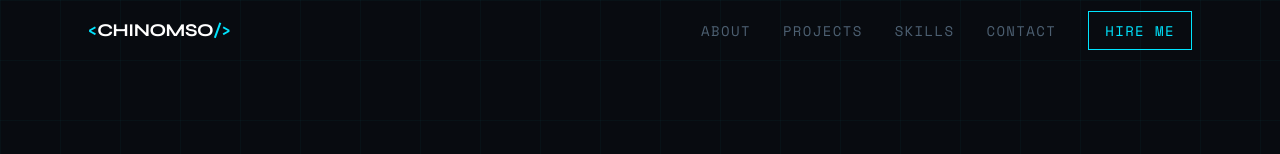
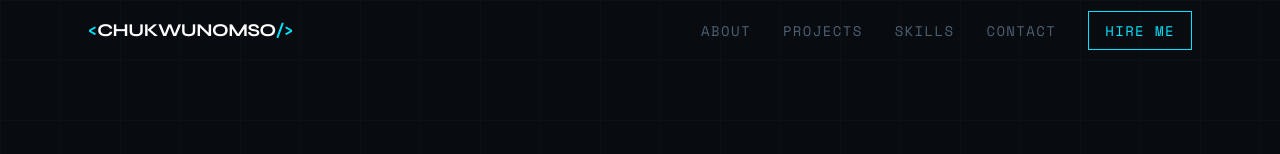
Before and after one commit to chukwumnomso/my-portfolio, a React (Vite) app: page / in a window 1280 px wide. Shown: the top 154 px of the page. Built offline with nearby package versions, Linux system fonts and the light colour scheme.

Commit message:
update: navbar name

```diff
--- a/src/components/Navbar.jsx
+++ b/src/components/Navbar.jsx
@@ -27,7 +27,7 @@ export default function Navbar() {
           className="font-['Syne'] font-bold text-lg text-white tracking-tight"
         >
           <span className="text-[#00e5ff]">&lt;</span>
-          CHINOMSO
+          CHUKWUNOMSO
           <span className="text-[#00e5ff]">/&gt;</span>
         </a>
 
```
